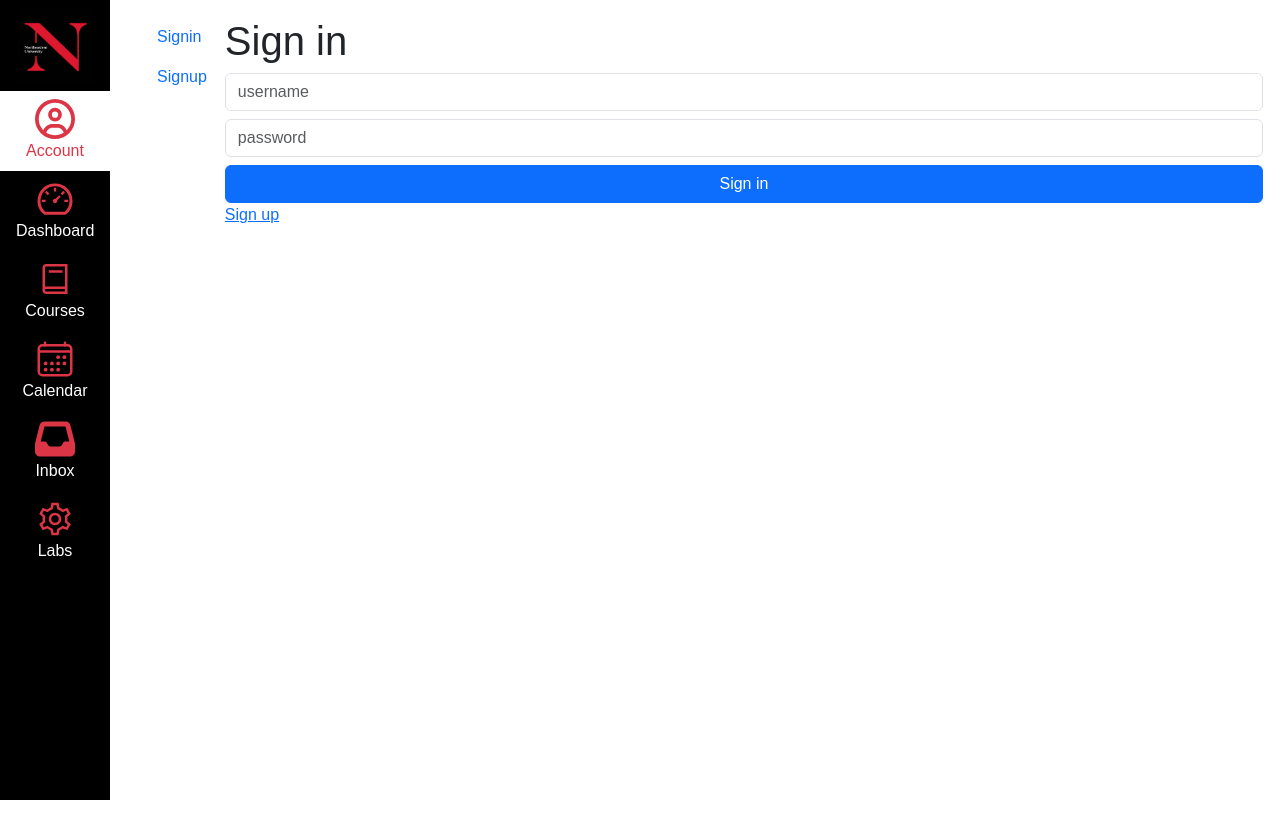
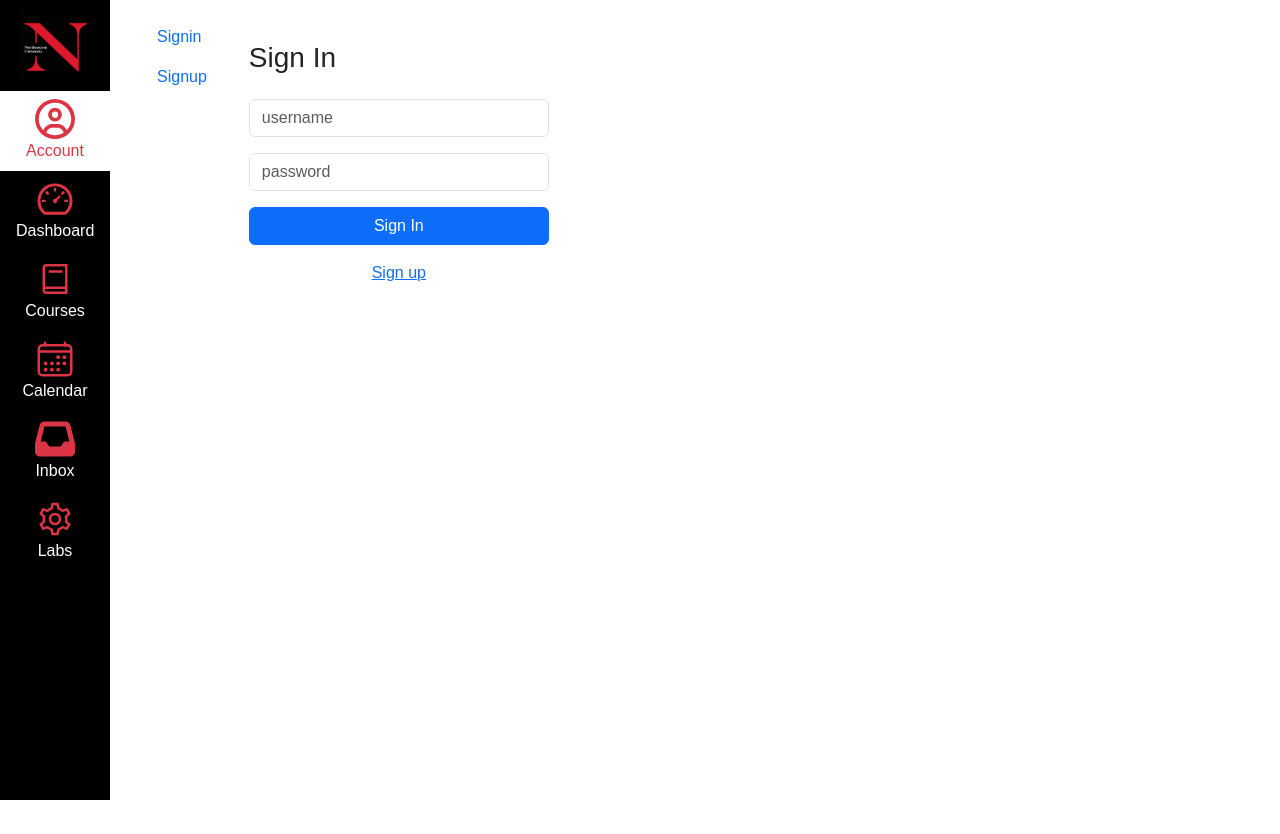
Before and after one commit to teja1412-hub/kambaz-next-js, a Next.js app: page /Account/Signin in a window 1280 px wide. Before the commit the page ends 800 px from the top, so only its background shows below. Built offline with nearby package versions, Linux system fonts and the light colour scheme.

Commit message:
Fix errors

```diff
--- a/app/(Kambaz)/Account/Navigation.tsx
+++ b/app/(Kambaz)/Account/Navigation.tsx
@@ -1,3 +1,4 @@
+/* eslint-disable @typescript-eslint/no-explicit-any */
 "use client";
 import Link from "next/link";
 import { usePathname } from "next/navigation";
--- a/app/(Kambaz)/Account/Signin/page.tsx
+++ b/app/(Kambaz)/Account/Signin/page.tsx
@@ -1,37 +1,74 @@
 /* eslint-disable @typescript-eslint/no-explicit-any */
 "use client";
+
 import Link from "next/link";
 import { redirect } from "next/dist/client/components/navigation";
 import { setCurrentUser } from "../reducer";
 import { useDispatch } from "react-redux";
 import { useState } from "react";
 import * as db from "../../Database";
-import { FormControl, Button } from "react-bootstrap";
+import { Form, Button } from "react-bootstrap";
 
 export default function Signin() {
   const [credentials, setCredentials] = useState<any>({});
   const dispatch = useDispatch();
- const signin = () => {
+
+  const signin = (e: React.FormEvent) => {
+    e.preventDefault();
     const customUser = db.user.find(
       (u: any) =>
         u.username === credentials.username &&
         u.password === credentials.password
     );
-   if (!customUser) return;
+    if (!customUser) return alert("Invalid credentials!");
     dispatch(setCurrentUser(customUser));
     redirect("/Dashboard");
   };
 
   return (
-    <div id="wd-signin-screen">
-      <h1>Sign in</h1>
-      <FormControl defaultValue={credentials.username}
-             onChange={(e) => setCredentials({ ...credentials, username: e.target.value })}
-             className="mb-2" placeholder="username" id="wd-username" />
-      <FormControl defaultValue={credentials.password}
-             onChange={(e) => setCredentials({ ...credentials, password: e.target.value })}
-             className="mb-2" placeholder="password" type="password" id="wd-password" />
-      <Button onClick={signin} id="wd-signin-btn" className="w-100" > Sign in </Button>
-      <Link id="wd-signup-link" href="/Kambaz/Account/Signup"> Sign up </Link>
+    <div className="d-flex vh-100 p-4">
+      <div style={{ width: "300px" }}>
+        <h3 className="mb-4">Sign In</h3>
+        <Form onSubmit={signin}>
+          {/* Username */}
+          <Form.Group className="mb-3" controlId="formUsername">
+            <Form.Control
+              type="text"
+              placeholder="username"
+              value={credentials.username || ""}
+              onChange={(e) =>
+                setCredentials({ ...credentials, username: e.target.value })
+              }
+            />
+          </Form.Group>
+
+          {/* Password */}
+          <Form.Group className="mb-3" controlId="formPassword">
+            <Form.Control
+              type="password"
+              placeholder="password"
+              value={credentials.password || ""}
+              onChange={(e) =>
+                setCredentials({ ...credentials, password: e.target.value })
+              }
+            />
+          </Form.Group>
+
+          {/* Sign in Button */}
+          <div className="d-grid gap-2 mb-3">
+            <Button id="wd-signin-btn" variant="primary" type="submit">
+              Sign In
+            </Button>
           </div>
-);}
+
+          {/* Sign up Link */}
+          <div className="text-center">
+            <Link id="wd-signup-link" href="/Kambaz/Account/Signup">
+              Sign up
+            </Link>
+          </div>
+        </Form>
+      </div>
+    </div>
+  );
+}
--- a/app/(Kambaz)/Account/Signup/page.tsx
+++ b/app/(Kambaz)/Account/Signup/page.tsx
@@ -43,7 +43,7 @@ export default function Signin() {
           </div>
 
           {/* Sign in Link */}
-          <div className="text-left">
+          <div className="text-center">
             <Link id="wd-signin-link" href="Signin">
               Sign in
             </Link>
```
Lines whose indentation alone changed are shown as unchanged.
